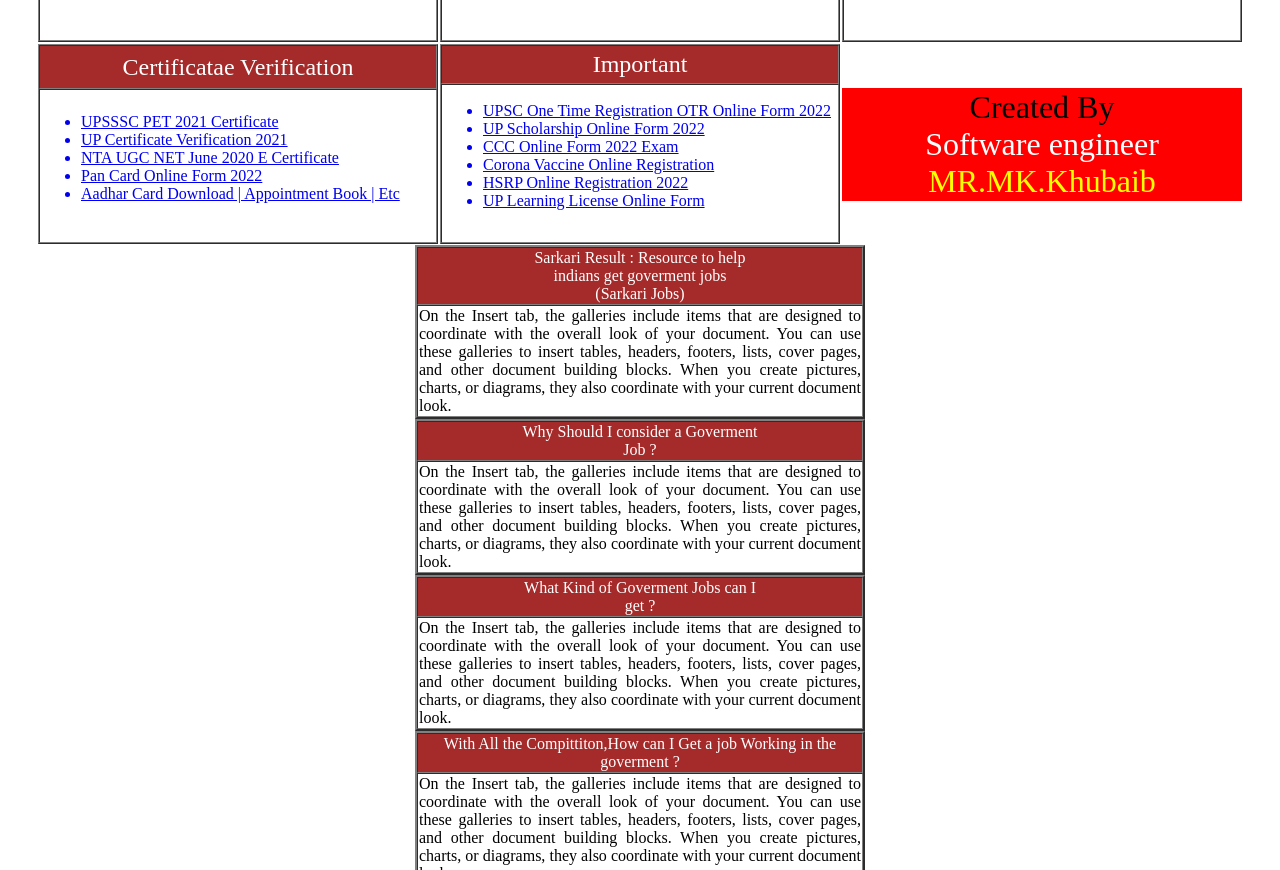
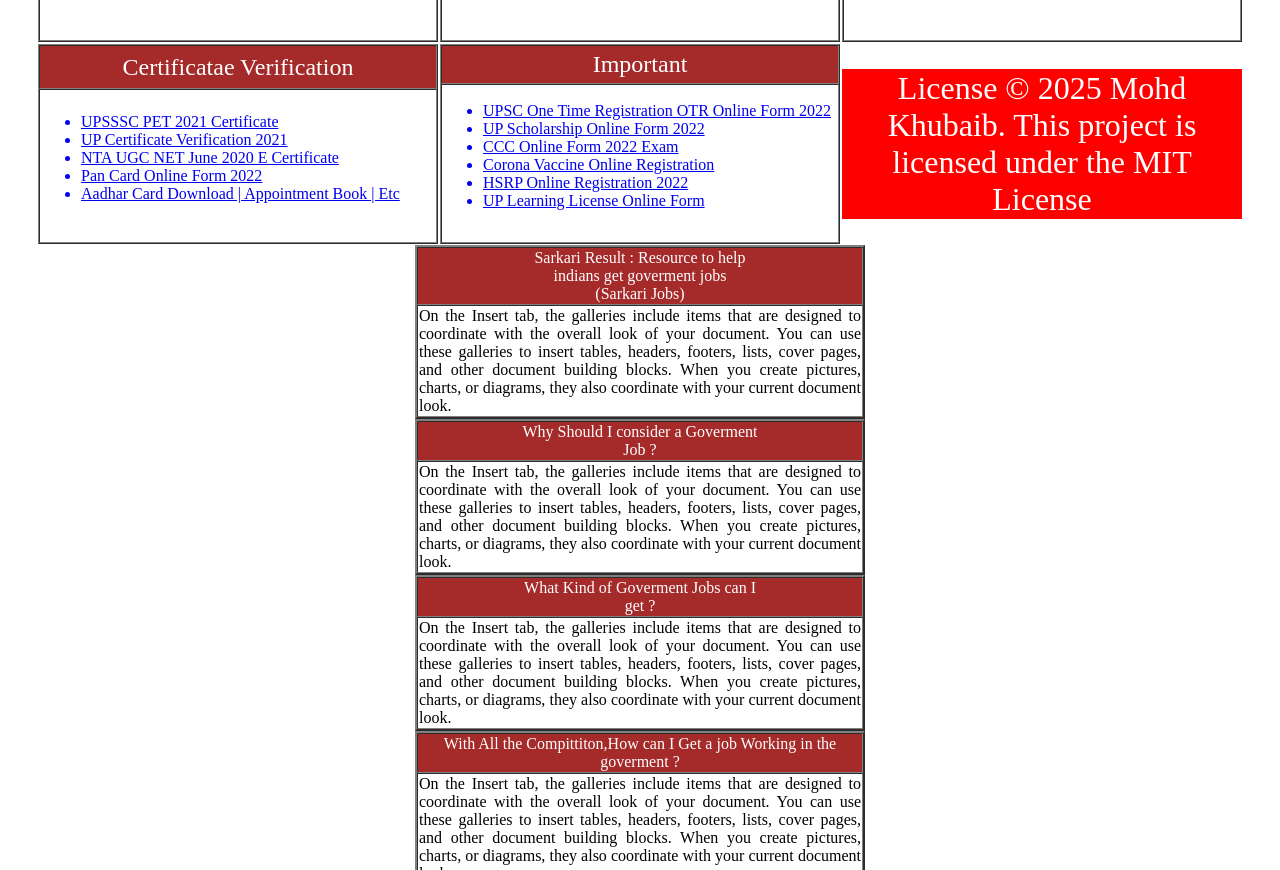
Before and after one commit to Mohdkhubaib01/Sarkari-result-clone, a plain HTML site: page index.html in a window 1280 px wide. Shown: the part 1542-2412 px from the top of the page. Drawn offline with Linux system fonts and the light colour scheme.

Commit message:
updated README.md

```diff
--- a/index.html
+++ b/index.html
@@ -284,7 +284,8 @@
             <td>
                 <table border="0" cellspacing="0" width="400">
                     <tr>
-                        <td align="center" bgcolor="red"><font size="6">Created By<br><font size="6" color="white">Software engineer <font size="6" color="yellow"> MR.MK.Khubaib</td>
+                        <td align="center" bgcolor="red"><font size="6"><font size="6" color="white">License © 2025 Mohd Khubaib. This project is licensed under the MIT License
+                        </td>
                     </tr>
                 </table>
             </td>
```
Also changed, not shown: assets/img1.png (added), assets/img2.png (added), assets/img3.png (added), assets/img4.png (added), 1 other file.
